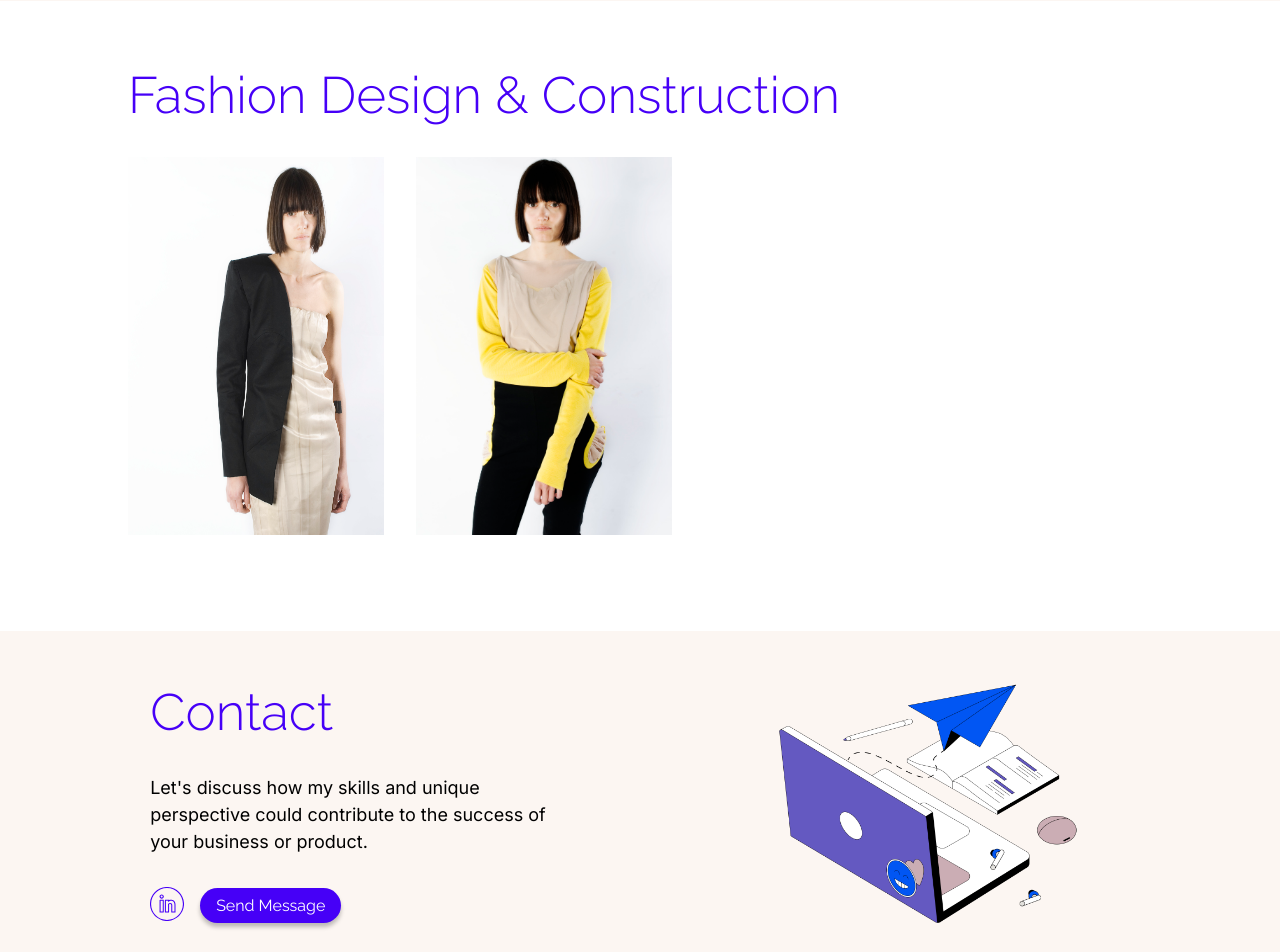
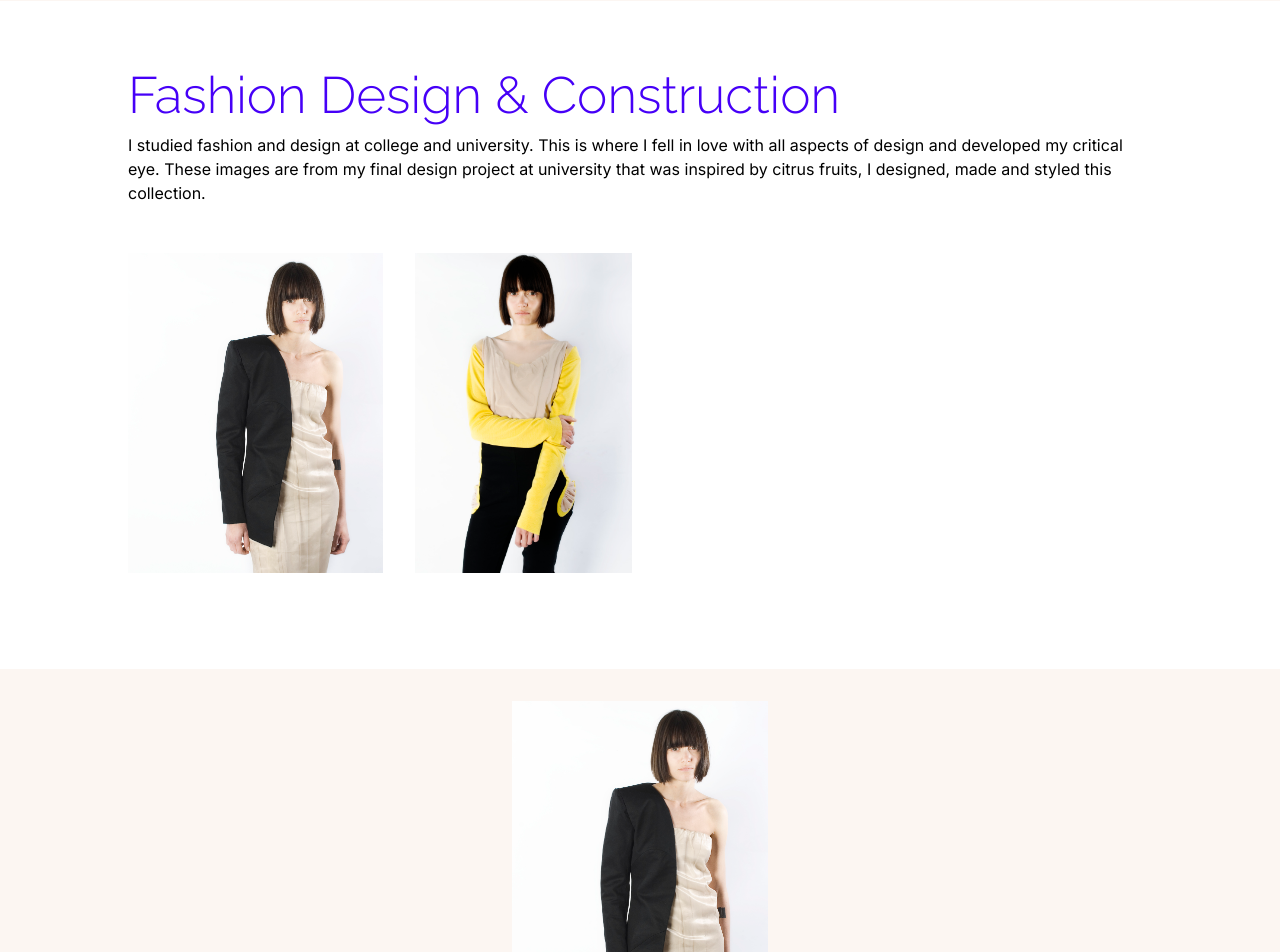
Before and after one commit to nataliejade9/personal-website, a Next.js app: page /experiments in a window 1280 px wide. Shown: the part 580-1532 px from the top of the page. Built offline with nearby package versions, Linux system fonts and the light colour scheme.

Commit message:
Add uni-projects to experiments page

```diff
--- a/src/app/experiments/page.js
+++ b/src/app/experiments/page.js
@@ -1,5 +1,6 @@
 import styles from './page.module.css'
 import Image from 'next/image'
+import Link from 'next/link'
 import ProjectHeader from '@/components/ProjectHeader'
 import ExperimentSection from '@/components/ExperimentSection'
 
@@ -13,6 +14,7 @@ export default function ExperimentsPage() {
       <ProjectHeader projectName={"Experiments"} projectDescription={"Throughout my life I've loved playing around with my design skills in various different mediums."}  imageSource={"/images/experiments/hero-experiments.png"} imageAlt={"Coding project on laptop and mobile mock up"} imageWidth={3264} imageHeight={3500}/>
       <ExperimentSection
         title={"Fashion Design & Construction"}
+        description={"I studied fashion and design at college and university. This is where I fell in love with all aspects of design and developed my critical eye. These images are from my final design project at university that was inspired by citrus fruits, I designed, made and styled this collection."}
         imageCards={
           <>
           <div className={styles.experimentImages}>
@@ -22,10 +24,9 @@ export default function ExperimentsPage() {
           </>
         }
       />
-
-      <div className={styles.uni}>
-
-      </div>
+      <Link href="/">
+        <Image className={styles.onlyImg} src="/images/experiments/uni-project-4.jpg" alt="Fashion design project outfit 1" width={2033} height={2550}/>
+      </Link>
     </main>
   )
 }
--- a/src/app/experiments/page.module.css
+++ b/src/app/experiments/page.module.css
@@ -5,11 +5,16 @@
     align-items: center;
 }
 
+.main p {
+    font-size: 1.25vw;
+    padding: 0.5rem 0 1rem 0;
+}
+
 .onlyImg {
     display: flex;
     /* border-radius: 1.5em; */
-    width: 16rem;
-    height: auto;
+    height: 24rem;
+    width: auto;
     padding: 2rem 0;
 }
 
--- a/src/components/ExperimentSection/index.js
+++ b/src/components/ExperimentSection/index.js
@@ -1,10 +1,11 @@
 import ImageSection from '../ImageSection'
 import styles from './index.module.css'
 
-const ExperimentSection = ({title, imageCards}) => {
+const ExperimentSection = ({title, description, imageCards}) => {
     return (
         <div className={styles.experimentContent}>
             <h2>{title}</h2>
+            <p>{description}</p>
             <>{imageCards}</>
         </div>
     )
```
